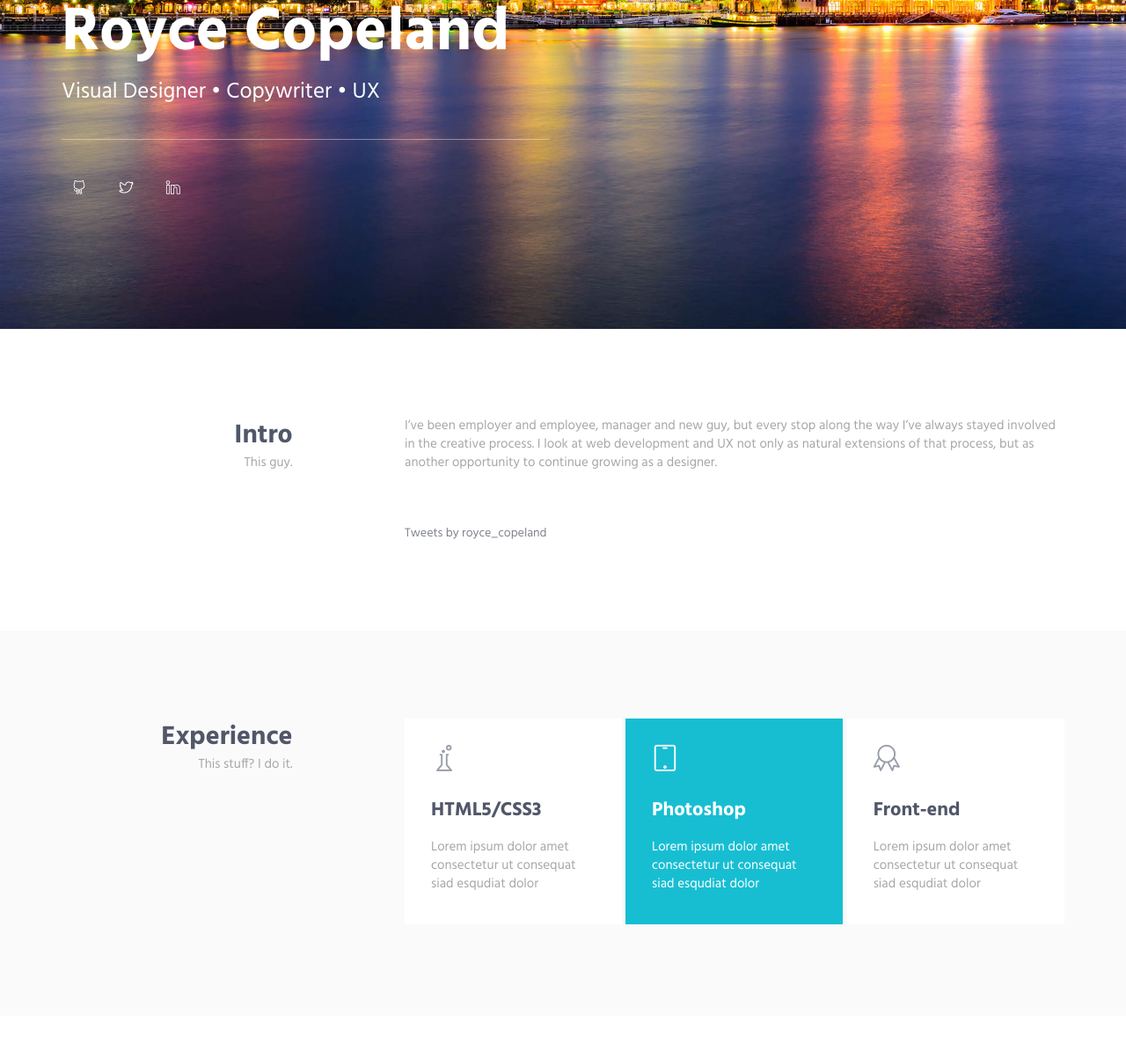
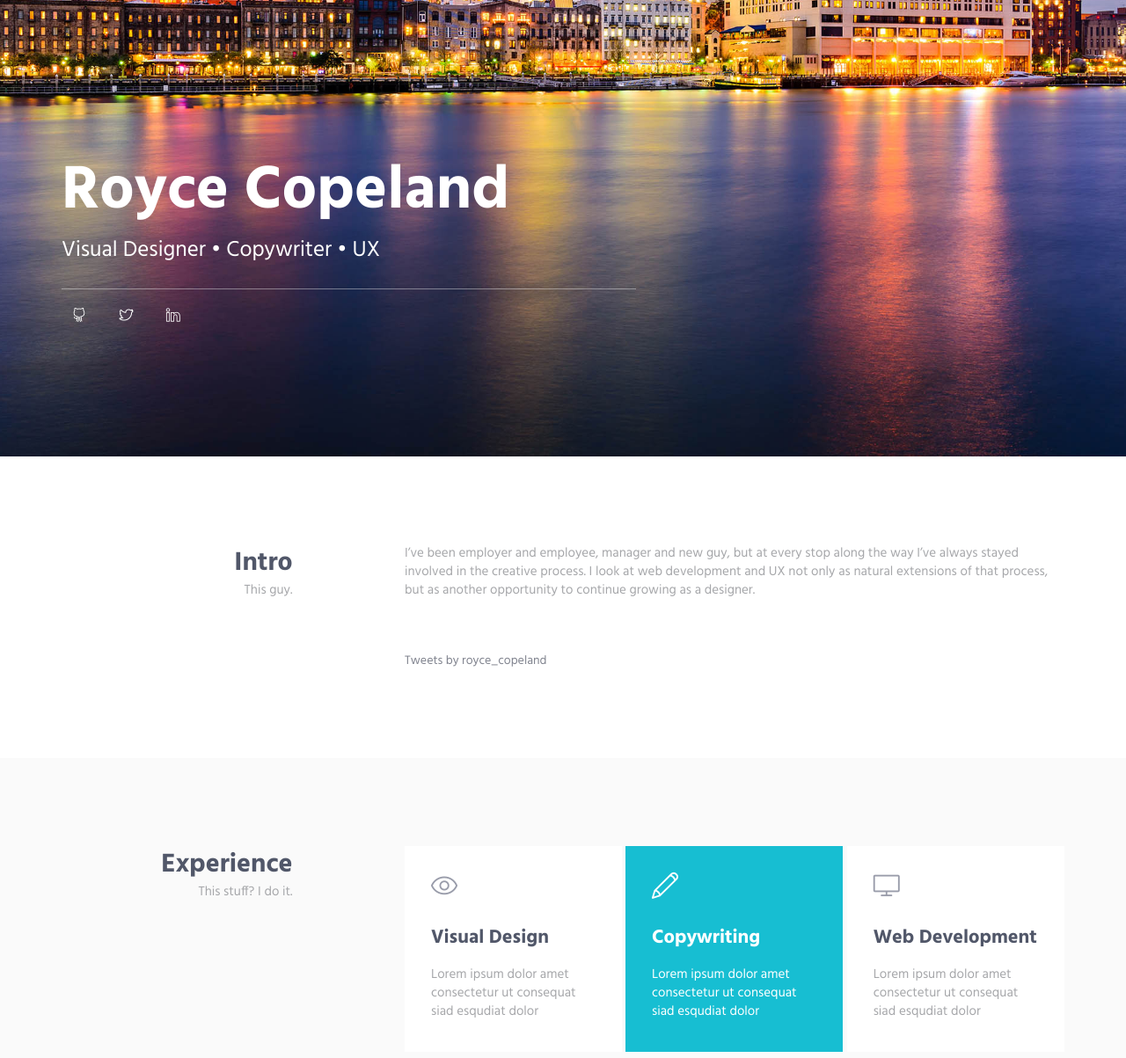
Before and after one commit to RoyceCopeland/Personal, a plain HTML site: page Aircv-gh-pages/HTML/index.html in a window 1280 px wide. Shown: the part 217-1420 px from the top of the page at 88% size. Drawn offline with Linux system fonts and the light colour scheme.

Commit message:
adds some icons, switch css link, editing

```diff
--- a/Aircv-gh-pages/HTML/css/layout.css
+++ b/Aircv-gh-pages/HTML/css/layout.css
@@ -341,7 +341,9 @@ fieldset[disabled] .btn-theme {
 .promo-block .promo-block-divider {
   border-bottom: 1px solid rgba(255, 255, 255, 0.4);
   padding-bottom: 10px;
-  margin-bottom: 35px;
+  margin-bottom: 10px;
+  margin-top: 180px;
+
 
 }
 
--- a/Aircv-gh-pages/HTML/index.html
+++ b/Aircv-gh-pages/HTML/index.html
@@ -29,7 +29,7 @@
         <link href="css/animate.css" rel="stylesheet">
 
         <!-- THEME STYLES -->
-        <link href="css/layout.min.css" rel="stylesheet" type="text/css"/>
+        <link href="css/layout.css" rel="stylesheet" type="text/css"/>
 
         <!-- Favicon -->
         <link rel="shortcut icon" href="favicon.ico"/>
@@ -84,7 +84,7 @@
         <div class="promo-block parallax-window" data-parallax="scroll" data-image-src="img/1920x1080/SAV_1920x1080.jpg">
             <div class="container">
                 <div class="row">
-                    <div class="col-sm-6">
+                    <div class="col-sm-7">
                         <div class="promo-block-divider">
                             <h1 class="promo-block-title">Royce Copeland</h1>
                             <p class="promo-block-text">Visual Designer • Copywriter • UX</p>
@@ -116,7 +116,7 @@
                     </div>
                     <div class="col-sm-8 col-sm-offset-1">
                         <div class="margin-b-60">
-                            <p>I’ve been employer and employee, manager and new guy, but every stop along the way I’ve always stayed involved in the creative process.  I look at web development and UX not only as natural extensions of that process, but as another opportunity to continue growing as a designer.</p>
+                            <p>I’ve been employer and employee, manager and new guy, but at every stop along the way I’ve always stayed involved in the creative process.  I look at web development and UX not only as natural extensions of that process, but as another opportunity to continue growing as a designer.</p>
                         </div>
 <div>
 
@@ -170,10 +170,10 @@
                                 <div class="col-md-4 md-margin-b-4">
                                     <div class="service" data-height="height">
                                         <div class="service-element">
-                                            <i class="service-icon icon-chemistry"></i>
+                                            <i class="service-icon icon-eye"></i>
                                         </div>
                                         <div class="service-info">
-                                            <h3>HTML5/CSS3</h3>
+                                            <h3>Visual Design</h3>
                                             <p class="margin-b-5">Lorem ipsum dolor amet consectetur ut consequat siad esqudiat dolor</p>
                                         </div>
                                         <a href="#" class="content-wrapper-link"></a>
@@ -182,10 +182,10 @@
                                 <div class="col-md-4 md-margin-b-4">
                                     <div class="service bg-color-base wow zoomIn" data-height="height" data-wow-duration=".3" data-wow-delay=".1s">
                                         <div class="service-element">
-                                            <i class="service-icon color-white icon-screen-tablet"></i>
+                                            <i class="service-icon color-white icon-pencil"></i>
                                         </div>
                                         <div class="service-info">
-                                            <h3 class="color-white">Photoshop</h3>
+                                            <h3 class="color-white">Copywriting</h3>
                                             <p class="color-white margin-b-5">Lorem ipsum dolor amet consectetur ut consequat siad esqudiat dolor</p>
                                         </div>
                                         <a href="#" class="content-wrapper-link"></a>
@@ -194,10 +194,10 @@
                                 <div class="col-md-4">
                                     <div class="service" data-height="height">
                                         <div class="service-element">
-                                            <i class="service-icon icon-badge"></i>
+                                            <i class="service-icon icon-screen-desktop"></i>
                                         </div>
                                         <div class="service-info">
-                                            <h3>Front-end</h3>
+                                            <h3>Web Development</h3>
                                             <p class="margin-b-5">Lorem ipsum dolor amet consectetur ut consequat siad esqudiat dolor</p>
                                         </div>
                                         <a href="#" class="content-wrapper-link"></a>
```
